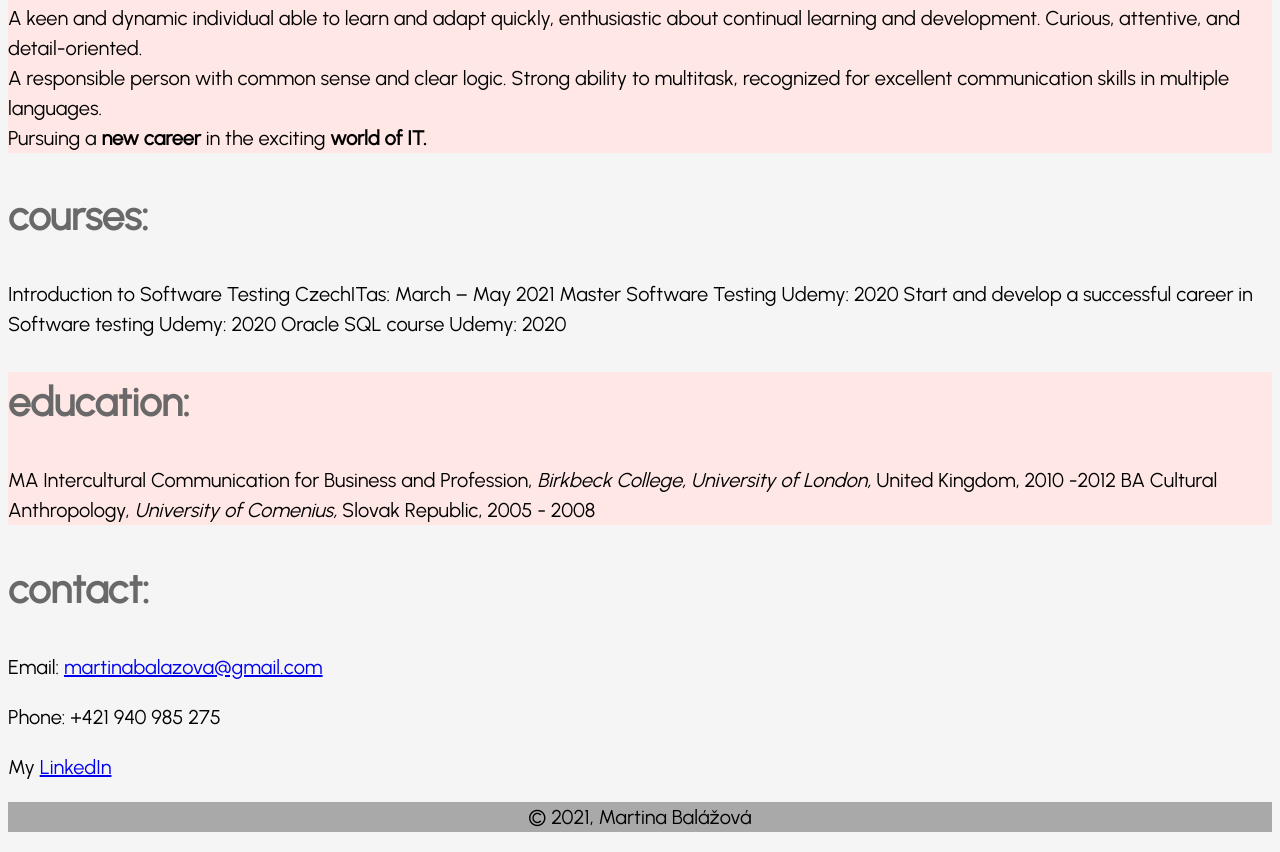
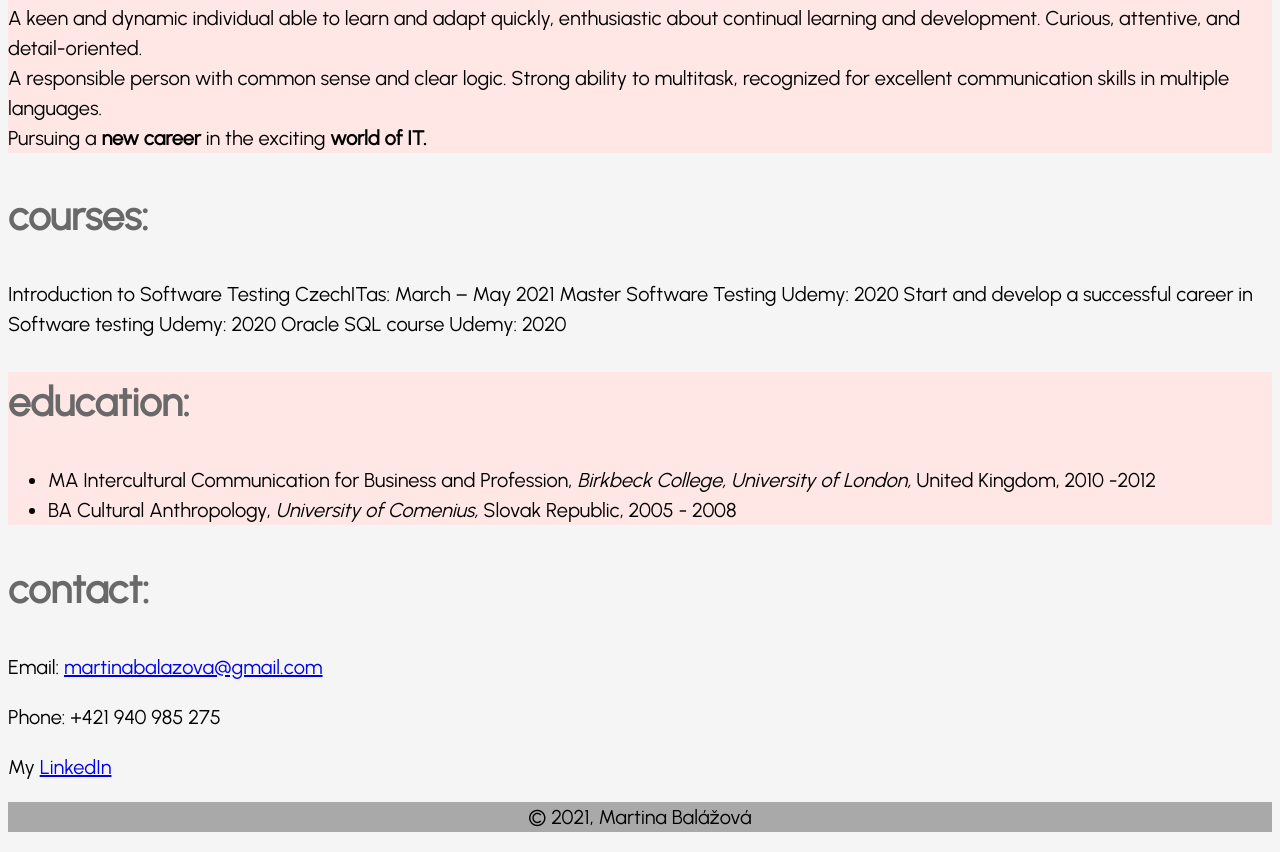
Before and after one commit to MartBal/cv, a plain HTML site: page index.html in a window 1280 px wide. Shown: the part 539-1391 px from the top of the page. Drawn offline with Linux system fonts and the light colour scheme.

Commit message:
Pridany zoznam

```diff
--- a/index.html
+++ b/index.html
@@ -49,14 +49,19 @@
 <section class="education">
         <h2>education:</h2>
 
-    MA Intercultural Communication for Business and Profession,
+    <ul>
+        <li>MA Intercultural Communication for Business and Profession,
     <em>Birkbeck College, University of London,</em> United Kingdom,
     2010 -2012
+    </li>
 
-    BA Cultural Anthropology,
+    <li>BA Cultural Anthropology,
     <em>University of Comenius,</em>
     Slovak Republic,
     2005 - 2008
+    </li>
+
+    </ul>
 
 </section>
 
```
